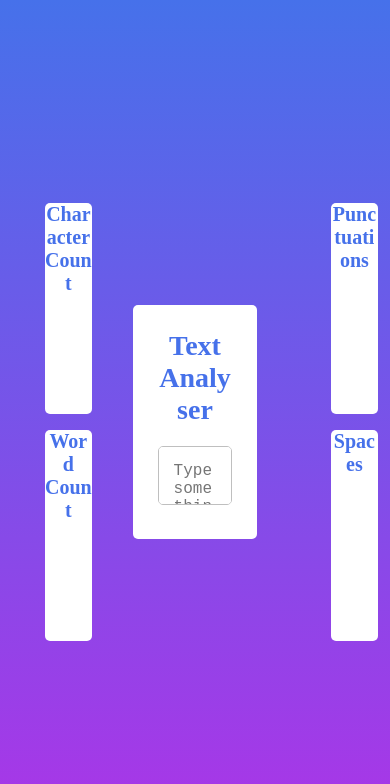
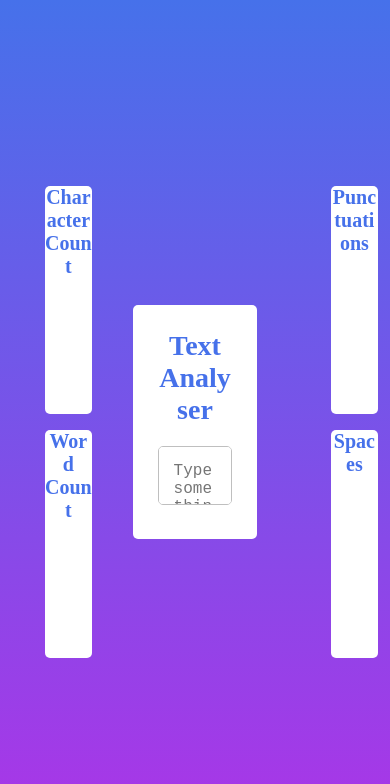
Before and after one commit to Bhavna-26/TextAnalyser, a plain HTML site: page index.html in a window 390 px wide. Drawn offline with Linux system fonts and the light colour scheme.

Commit message:
Update style.css

```diff
--- a/style.css
+++ b/style.css
@@ -66,4 +66,7 @@ p{
     p{
         font-size: 1rem;
     }
+     .item{
+        height: 27vh;
+    }
 }
```
